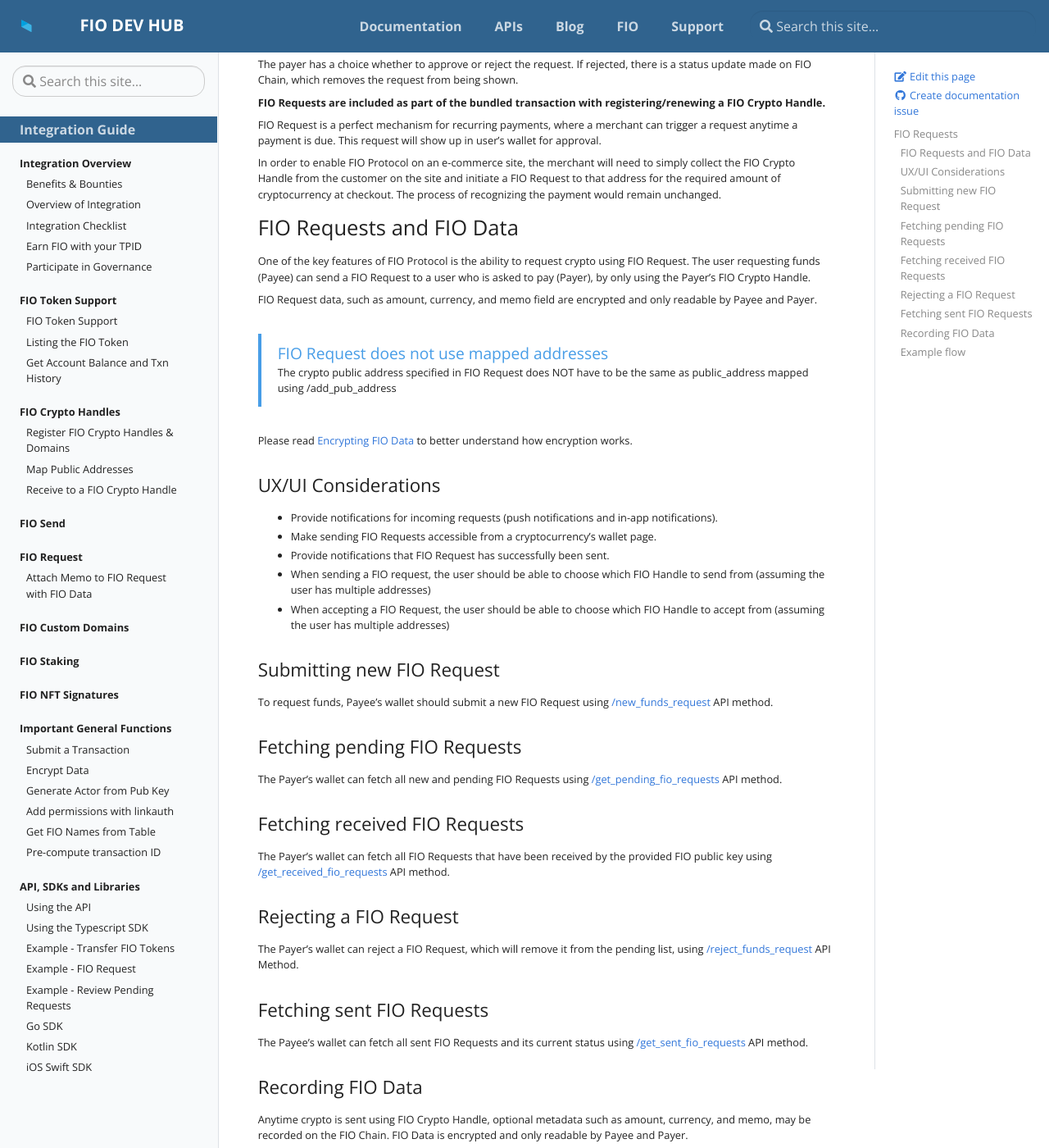
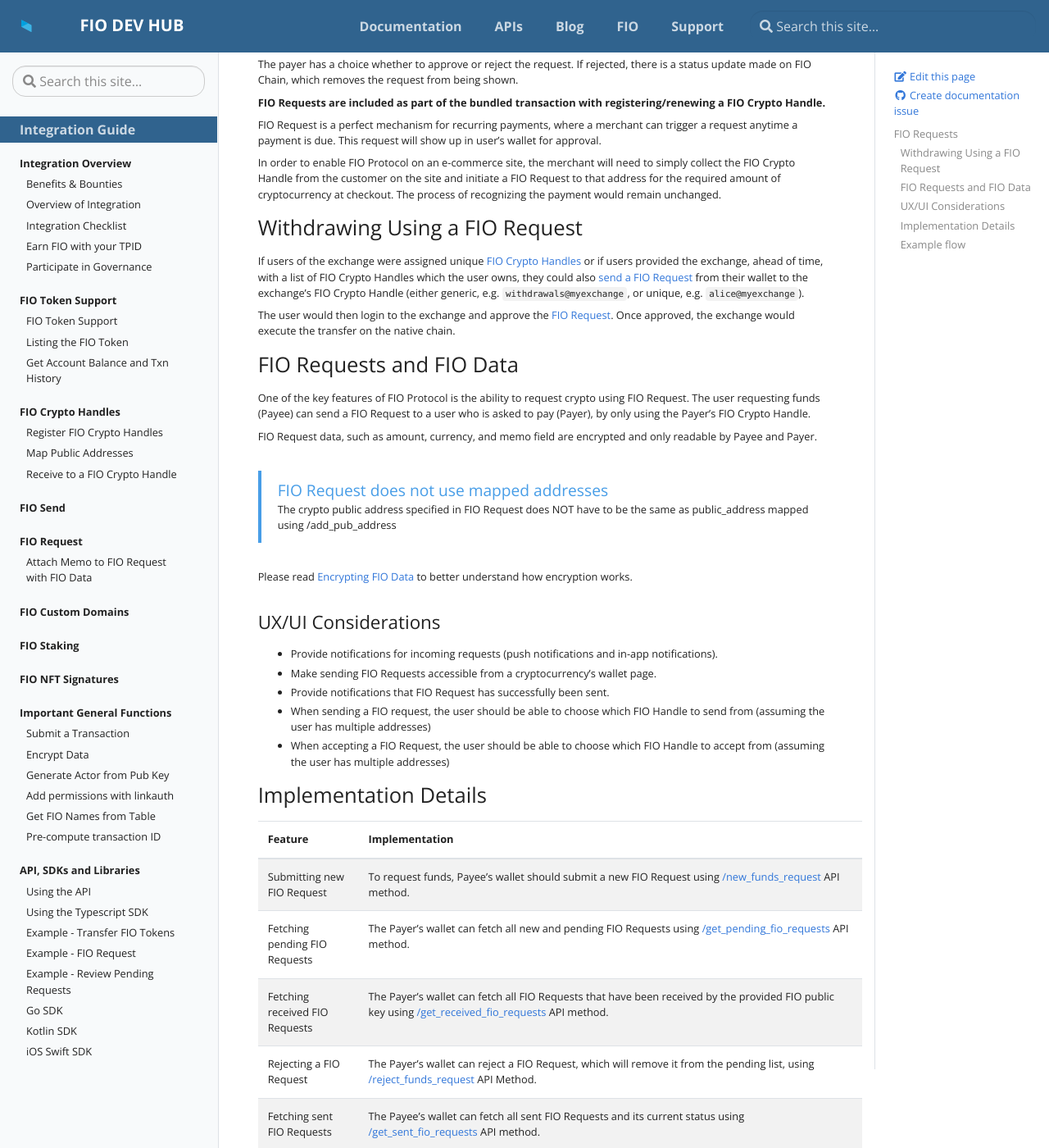
Before and after one commit to fioprotocol/fio-devhub, a Jekyll site: the page built from _docs/integration-guide/fio-request.md, in a window 1280 px wide and 1400 px high, scrolled down 317 px. Shown: the whole window at 82% size. Built offline with Jekyll 4.4.1, drawn with Linux system fonts in a browser that asks for light colours; some of the changed text lies outside the part shown.

Commit message:
Update to Request Page
put features/implementation into a table

```diff
--- a/_data/toc-int.yml
+++ b/_data/toc-int.yml
@@ -26,7 +26,7 @@
 - title: "FIO Crypto Handles"
   url: "docs/integration-guide/handle-registration"
   links:
-    - title: Register FIO Crypto Handles & Domains
+    - title: Register FIO Crypto Handles
       url: "docs/integration-guide/handle-registration"
     - title: Map Public Addresses
       url: "docs/integration-guide/handle-mapping"
--- a/_docs/integration-guide/fio-request.md
+++ b/_docs/integration-guide/fio-request.md
@@ -22,6 +22,12 @@ FIO Request is a perfect mechanism for recurring payments, where a merchant can
 
 In order to enable FIO Protocol on an e-commerce site, the merchant will need to simply collect the FIO Crypto Handle from the customer on the site and initiate a FIO Request to that address for the required amount of cryptocurrency at checkout. The process of recognizing the payment would remain unchanged.
 
+## Withdrawing Using a FIO Request
+
+If users of the exchange were assigned unique [FIO Crypto Handles]({{site.baseurl}}/docs/fio-protocol/fio-address) or if users provided the exchange, ahead of time, with a list of FIO Crypto Handles which the user owns, they could also [send a FIO Request]({{site.baseurl}}/docs/integration-guide/fio-request) from their wallet to the exchange’s FIO Crypto Handle (either generic, e.g. `withdrawals@myexchange`, or unique, e.g. `alice@myexchange`).
+
+The user would then login to the exchange and approve the [FIO Request]({{site.baseurl}}/docs/integration-guide/fio-request). Once approved, the exchange would execute the transfer on the native chain.
+
 ## FIO Requests and FIO Data
 
 One of the key features of FIO Protocol is the ability to request crypto using FIO Request. The user requesting funds (Payee) can send a FIO Request to a user who is asked to pay (Payer), by only using the Payer’s FIO Crypto Handle.
@@ -39,33 +45,16 @@ Please read [Encrypting FIO Data]({{site.baseurl}}/docs/general-functions/encryp
 * When sending a FIO request, the user should be able to choose which FIO Handle to send from (assuming the user has multiple addresses)
 * When accepting a FIO Request, the user should be able to choose which FIO Handle to accept from (assuming the user has multiple addresses)
 
+## Implementation Details
 
-### Submitting new FIO Request
-
-To request funds, Payee’s wallet should submit a new FIO Request using [/new_funds_request]({{site.baseurl}}/pages/api/fio-api/#options-newfundsreq) API method.
-
-
-### Fetching pending FIO Requests
-
-The Payer’s wallet can fetch all new and pending FIO Requests using [/get_pending_fio_requests]({{site.baseurl}}/pages/api/fio-api/#post-/get_pending_fio_requests) API method.
-
-### Fetching received FIO Requests
-
-The Payer’s wallet can fetch all FIO Requests that have been received by the provided FIO public key using [/get_received_fio_requests]({{site.baseurl}}/pages/api/fio-api/#post-/get_received_fio_requests) API method.
-
-### Rejecting a FIO Request
-
-The Payer’s wallet can reject a FIO Request, which will remove it from the pending list, using [/reject_funds_request]({{site.baseurl}}/pages/api/fio-api/#options-rejectfndreq) API Method.
-
-### Fetching sent FIO Requests
-
-The Payee’s wallet can fetch all sent FIO Requests and its current status using [/get_sent_fio_requests]({{site.baseurl}}/pages/api/fio-api/#post-/get_sent_fio_requests) API method.
-
-### Recording FIO Data
-
-Anytime crypto is sent using FIO Crypto Handle, optional metadata such as amount, currency, and memo, may be recorded on the FIO Chain. FIO Data is encrypted and only readable by Payee and Payer.
-
-See [How to Record and Retrieve FIO Data]({{site.baseurl}}/docs/general-functions/fio-data) for more information on using FIO data.
+|Feature  |Implementation |
+|---|---|
+| Submitting new FIO Request | To request funds, Payee’s wallet should submit a new FIO Request using [/new_funds_request]({{site.baseurl}}/pages/api/fio-api/#options-newfundsreq) API method. |
+| Fetching pending FIO Requests | The Payer’s wallet can fetch all new and pending FIO Requests using [/get_pending_fio_requests]({{site.baseurl}}/pages/api/fio-api/#post-/get_pending_fio_requests) API method. |
+| Fetching received FIO Requests |The Payer’s wallet can fetch all FIO Requests that have been received by the provided FIO public key using [/get_received_fio_requests]({{site.baseurl}}/pages/api/fio-api/#post-/get_received_fio_requests) API method.|
+| Rejecting a FIO Request | The Payer’s wallet can reject a FIO Request, which will remove it from the pending list, using [/reject_funds_request]({{site.baseurl}}/pages/api/fio-api/#options-rejectfndreq) API Method. |
+| Fetching sent FIO Requests | The Payee’s wallet can fetch all sent FIO Requests and its current status using [/get_sent_fio_requests]({{site.baseurl}}/pages/api/fio-api/#post-/get_sent_fio_requests) API method.
+| Recording FIO Data | Anytime crypto is sent using FIO Crypto Handle, optional metadata such as amount, currency, and memo, may be recorded on the FIO Chain. FIO Data is encrypted and only readable by Payee and Payer. See [How to Record and Retrieve FIO Data]({{site.baseurl}}/docs/general-functions/fio-data) for more information on using FIO data. |
 
 ### Example flow
 
```
Also changed, not shown: _docs/integration-guide/fio-send.md (+5 -0 lines), _docs/integration-guide/index.md (+2 -0 lines).
